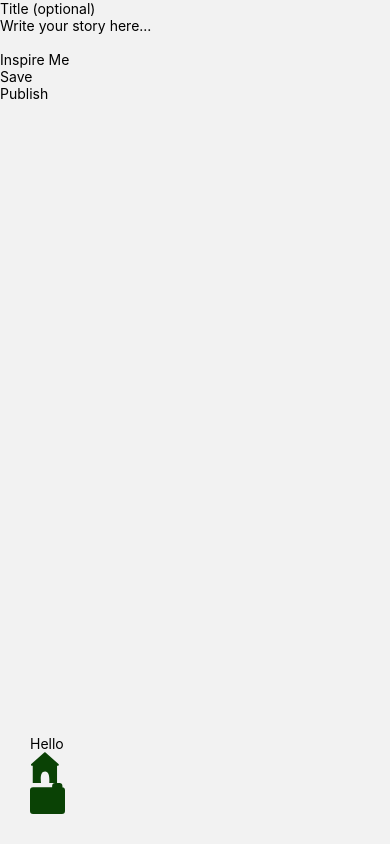
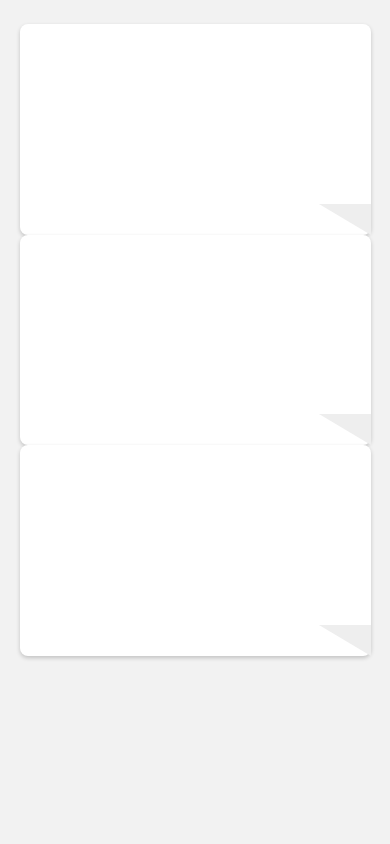
Before and after one commit to calliwickham/thesamepage, a React Native app: screen / in a window 390 px wide. Built offline with nearby package versions, Linux system fonts and the light colour scheme.

Commit message:
Tile with folded corner - pure CSS. Looks bad.

```diff
--- a/App.js
+++ b/App.js
@@ -12,25 +12,13 @@ import { View, Text } from 'react-native';
 import HomeIcon from './src/components/testicons/HomeIcon';
 import AlbumsIcon from './src/components/testicons/AlbumsIcon';
 
-const Stack = createNativeStackNavigator();
+import GenericAlbumPage from './src/screens/GenericAlbumTest.js'
+
 
 export default function App() {
   return (
     <View style={{ flex: 1 }}>
-        <NavigationContainer>
-            <Stack.Navigator initialRouteName="FreeWrite" screenOptions={{ headerShown: false }}>
-            <Stack.Screen name="FreeWrite" component={FreeWriteScreen} />
-            <Stack.Screen name="Challenge" component={ChallengeScreen} />
-            <Stack.Screen name="CreateStory" component={CreateStoryScreen} />
-            <Stack.Screen name="Albums" component={AlbumsScreen} />
-            <Stack.Screen name="Friends" component={FriendsScreen} />
-            </Stack.Navigator>
-        </NavigationContainer>
-        <View style={{ position: 'absolute', bottom: 30, left: 30 }}>
-            <Text>Hello</Text>
-            <HomeIcon width={29} height={31} />
-            <AlbumsIcon width={35} height={31} />
-      </View>
+        <GenericAlbumPage/>
     </View>
   );
 }
--- /dev/null
+++ b/src/components/testicons/TileWithFoldedCorner.js
@@ -0,0 +1,59 @@
+import React from 'react';
+import { View, StyleSheet, Dimensions, Text } from 'react-native';
+
+export default function TileWithFoldedCorner({ children }) {
+  const screenWidth = Dimensions.get('window').width;
+  const tileWidth = screenWidth * 0.9; // 90% of screen width
+  const tileHeight = tileWidth * 0.6;  // proportionally scaled
+
+  return (
+    <View style={styles.container}>
+      <View style={[styles.tile, { width: tileWidth, height: tileHeight }]}>
+        <Text style={styles.text}>{ children }</Text>
+        {/* Peeled corner */}
+        <View
+          style={[
+            styles.corner,
+            {
+              borderLeftWidth: tileWidth * 0.15,
+              borderTopWidth: tileHeight * 0.15,
+            },
+          ]}
+        />
+      </View>
+    </View>
+  );
+}
+
+const styles = StyleSheet.create({
+  container: {
+    flex: 1,
+    alignItems: 'center',
+    justifyContent: 'center',
+  },
+  tile: {
+    backgroundColor: '#fff',
+    borderRadius: 8,
+    elevation: 3, // Android shadow
+    shadowColor: '#000', // iOS shadow
+    shadowOpacity: 0.2,
+    shadowOffset: { width: 0, height: 2 },
+    shadowRadius: 4,
+    position: 'relative',
+  },
+  text: {
+    margin: 16,
+    fontSize: 16,
+  },
+  corner: {
+    position: 'absolute',
+    bottom: 0,
+    right: 0,
+    width: 0,
+    height: 0,
+    backgroundColor: 'transparent',
+    borderStyle: 'solid',
+    borderLeftColor: 'transparent',
+    borderTopColor: '#eee', // The "peeled" color
+  },
+});
--- /dev/null
+++ b/src/screens/GenericAlbumTest.js
@@ -0,0 +1,26 @@
+
+import TileWithFoldedCorner from '../components/testicons/TileWithFoldedCorner.js';
+import { SafeAreaView, ScrollView, StyleSheet } from 'react-native';
+
+export default function GenericAlbumPage() {
+  return (
+    <SafeAreaView style={styles.safeArea}>
+      <ScrollView contentContainerStyle={styles.scrollContainer}>
+        <TileWithFoldedCorner/>
+        <TileWithFoldedCorner/>
+        <TileWithFoldedCorner/>
+      </ScrollView>
+    </SafeAreaView>
+  );
+}
+
+const styles = StyleSheet.create({
+    safeArea: {
+        flex: 1,
+        backgroundColor: '#f2f2f2',
+    },
+    scrollContainer: {
+        alignItems: 'center',
+        paddingVertical: 24,
+    }
+})
```
